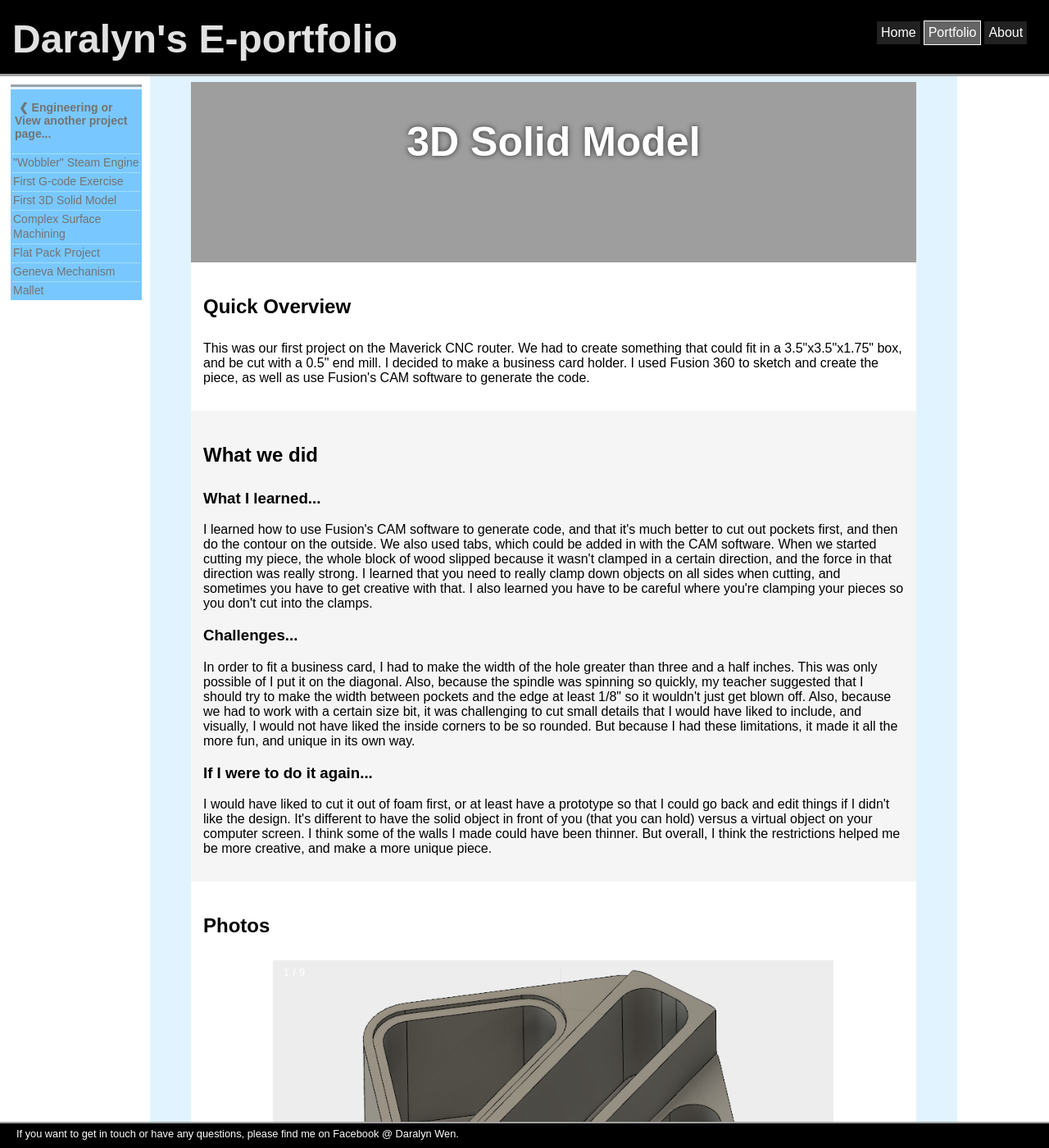
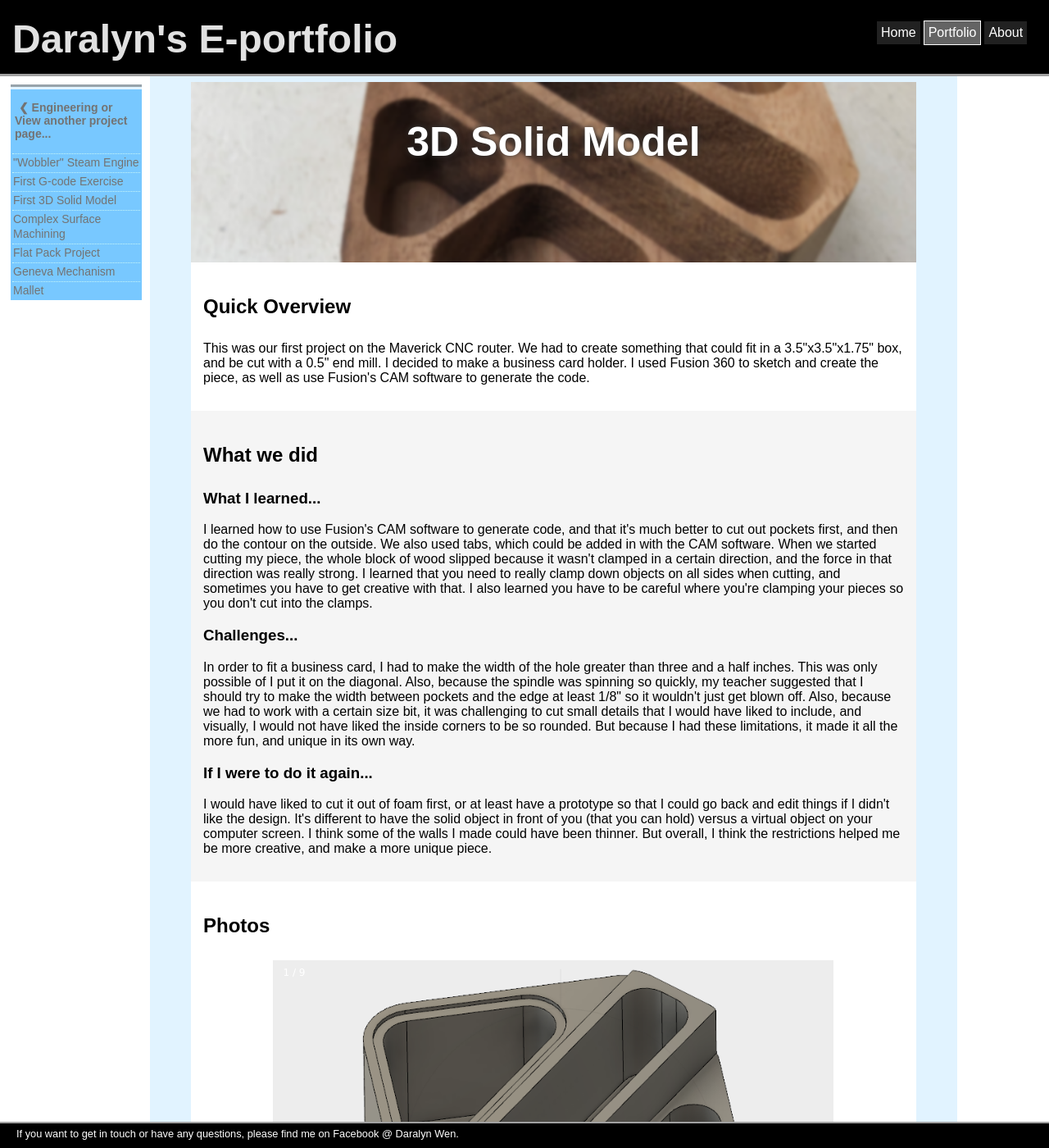
Before and after one commit to daralyn/daralyn.github.io, a Jekyll site: the page built from portfolio/engineering/first-3d-solid-model.html, in a window 1280 px wide and 1400 px high. Shown: the whole window at 82% size. Built offline with Jekyll 4.4.1, drawn with Linux system fonts in a browser that asks for light colours.

Commit message:
Update first-3d-solid-model.html

```diff
--- a/portfolio/engineering/first-3d-solid-model.html
+++ b/portfolio/engineering/first-3d-solid-model.html
@@ -160,7 +160,7 @@ title: Daralyn's Engineering Portfolio - First 3D Solid Model
 
 <style>
 	#solidmodel{
-		background-image: url("https://daralyn.github.io/photos/engineering/3dsolidmodel_head.jpg");
+		background-image: url("https://daralyn.github.io/photos/engineering/3dsolidmodel_head.png");
 	}
 
 </style>
```
